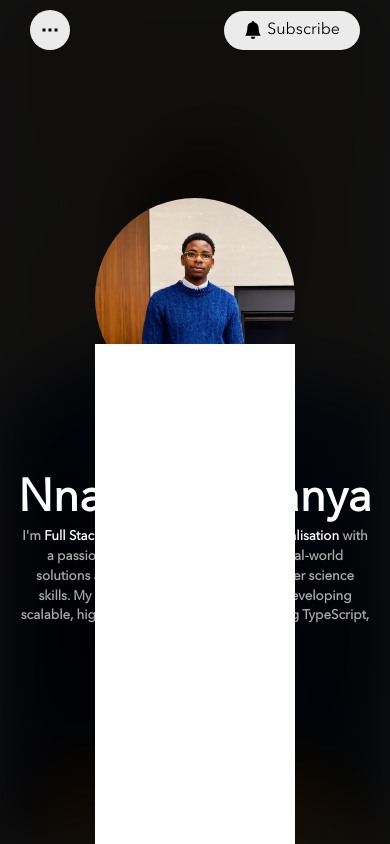
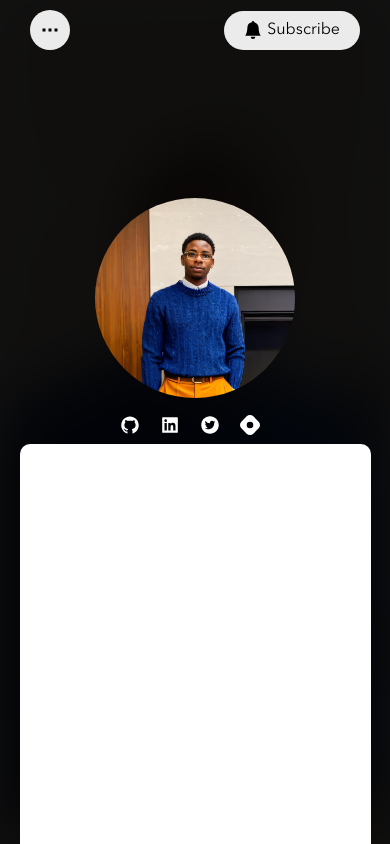
Before and after one commit to NnajiChimuanya/portfolio.me, a React (Create React App) app in the folder client/: page / in a window 390 px wide. Both pictures are taken after a click on the icon 50 px from the left and 30 px from the top of the page. Built offline with nearby package versions, Linux system fonts and the light colour scheme.

Commit message:
Specified the alignment of the modal on mobile and desktop screens

```diff
--- a/client/src/components/More/more.scss
+++ b/client/src/components/More/more.scss
@@ -5,13 +5,36 @@
   height: 100%;
   width: 100%;
   display: flex;
+  align-items: flex-end;
   justify-content: center;
+  animation: unfoldIn 1s cubic-bezier(0.165, 0.84, 0.44, 1) forwards;
+
+  @media screen and (min-width: 800px) {
+    display: flex;
+    align-items: center;
+    justify-content: center;
+  }
 
   .moreModal {
-    height: 500px;
-    width: 200px;
+    height: 400px;
+    width: 90vw;
     background-color: white;
-    position: absolute;
-    bottom: 0;
+    border-radius: 10px 10px 0px 0px;
+    animation: zoomIn 0.5s 0.8s cubic-bezier(0.165, 0.84, 0.44, 1) forwards;
+
+    animation: zoomOut 0.5s cubic-bezier(0.165, 0.84, 0.44, 1) forwards;
+
+    @keyframes scaleUp {
+      0% {
+        /* 모달 콘텐츠를 하단에 위치시킴 */
+        transform: scale(0.8) translateY(1000px);
+        opacity: 0;
+      }
+      100% {
+        /* 모달 콘텐츠를 본래 위치로 돌려놓음 */
+        transform: scale(1) translateY(0);
+        opacity: 1;
+      }
+    }
   }
 }
```
